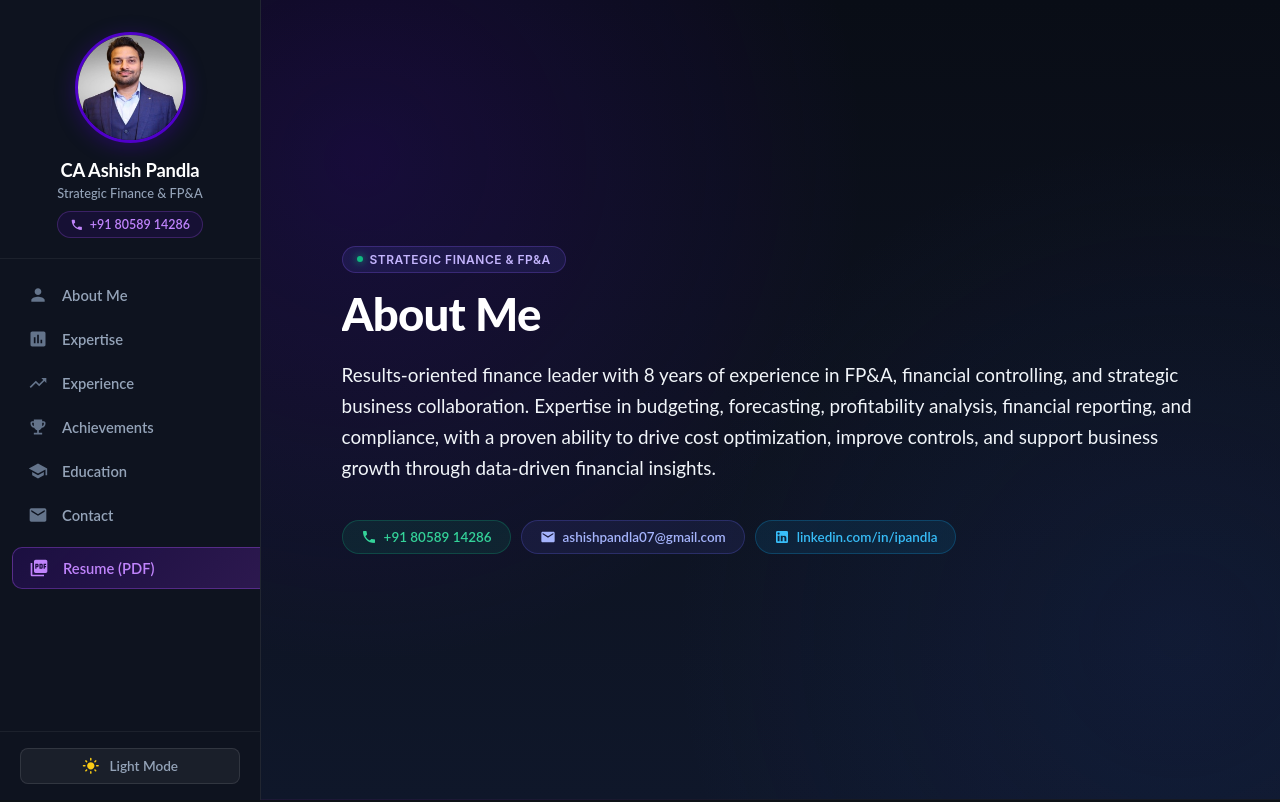
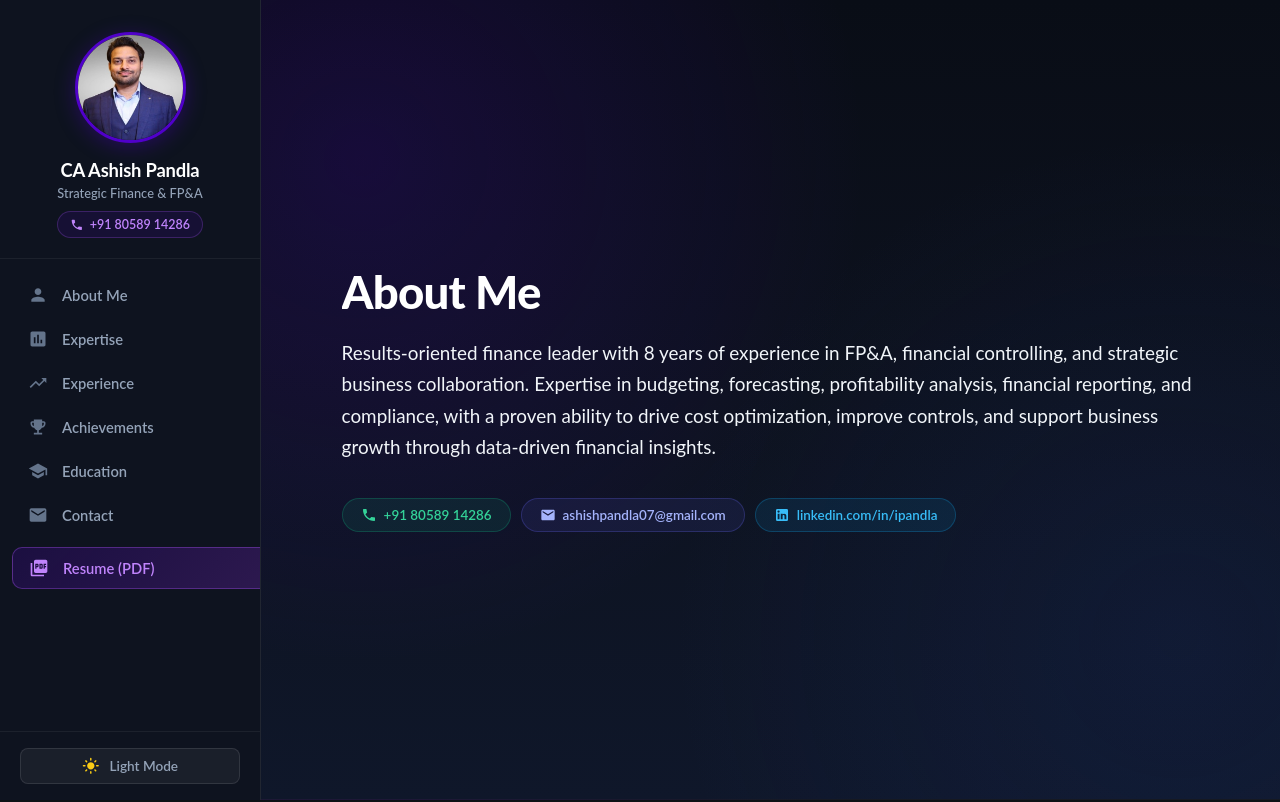
Before and after one commit to Ashishpandla07/Portfolio, a React (Create React App) app: page / in a window 1280 px wide. Shown: the top 802 px of the page. Built offline with nearby package versions, Linux system fonts and the light colour scheme.

Commit message:
Remove empty about tag from About Me header

```diff
--- a/src/components/Main.tsx
+++ b/src/components/Main.tsx
@@ -9,11 +9,6 @@ function Main() {
     <div className="container" id="about">
       <div className="about-section">
         <div className="about-content">
-          <div className="about-tag">
-            <span className="tag-dot"></span>
-            Strategic Finance & FP&A
-          </div>
-
           <h1 className="about-heading">About Me</h1>
 
           <div className="about-statement">
```
